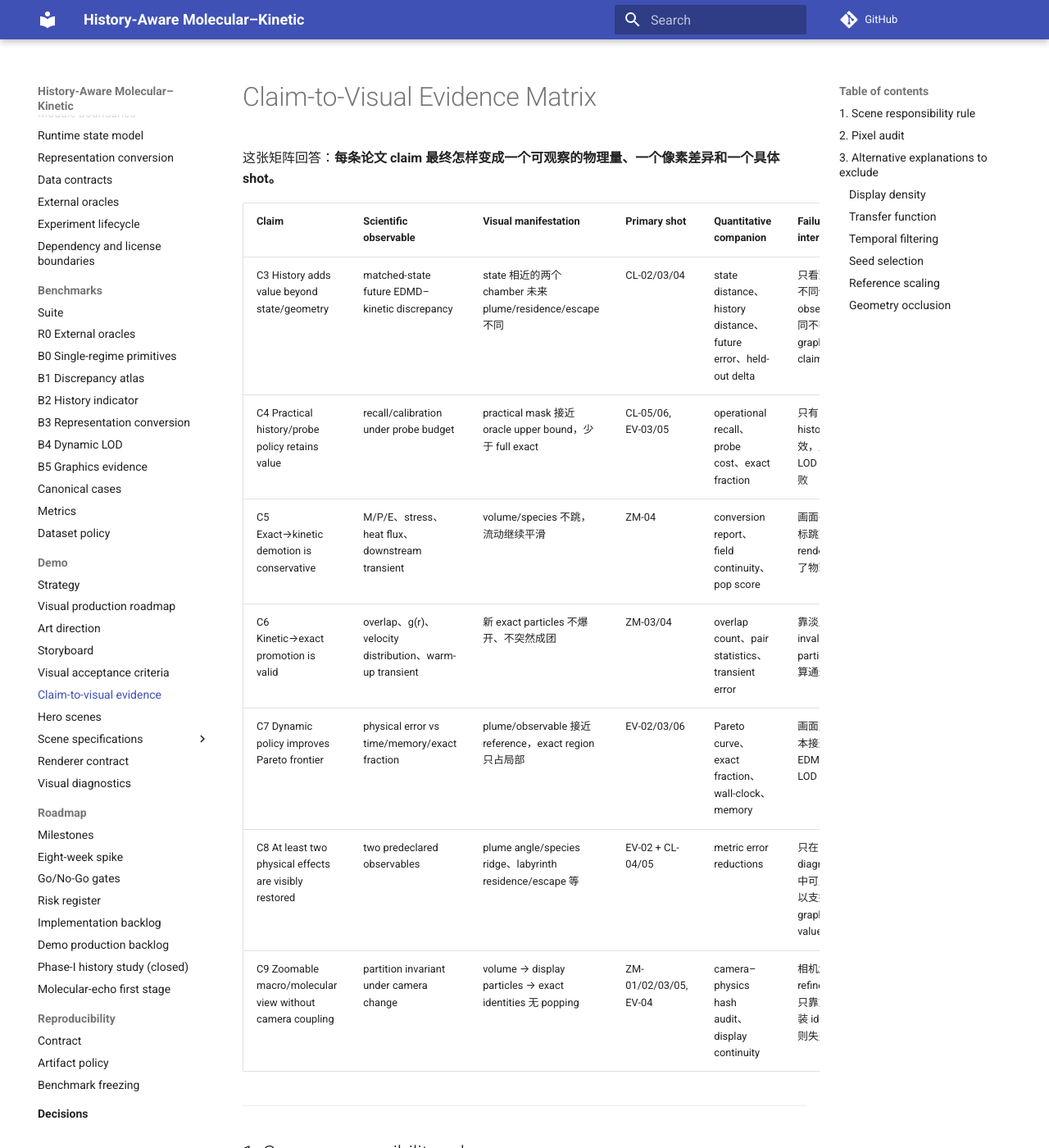
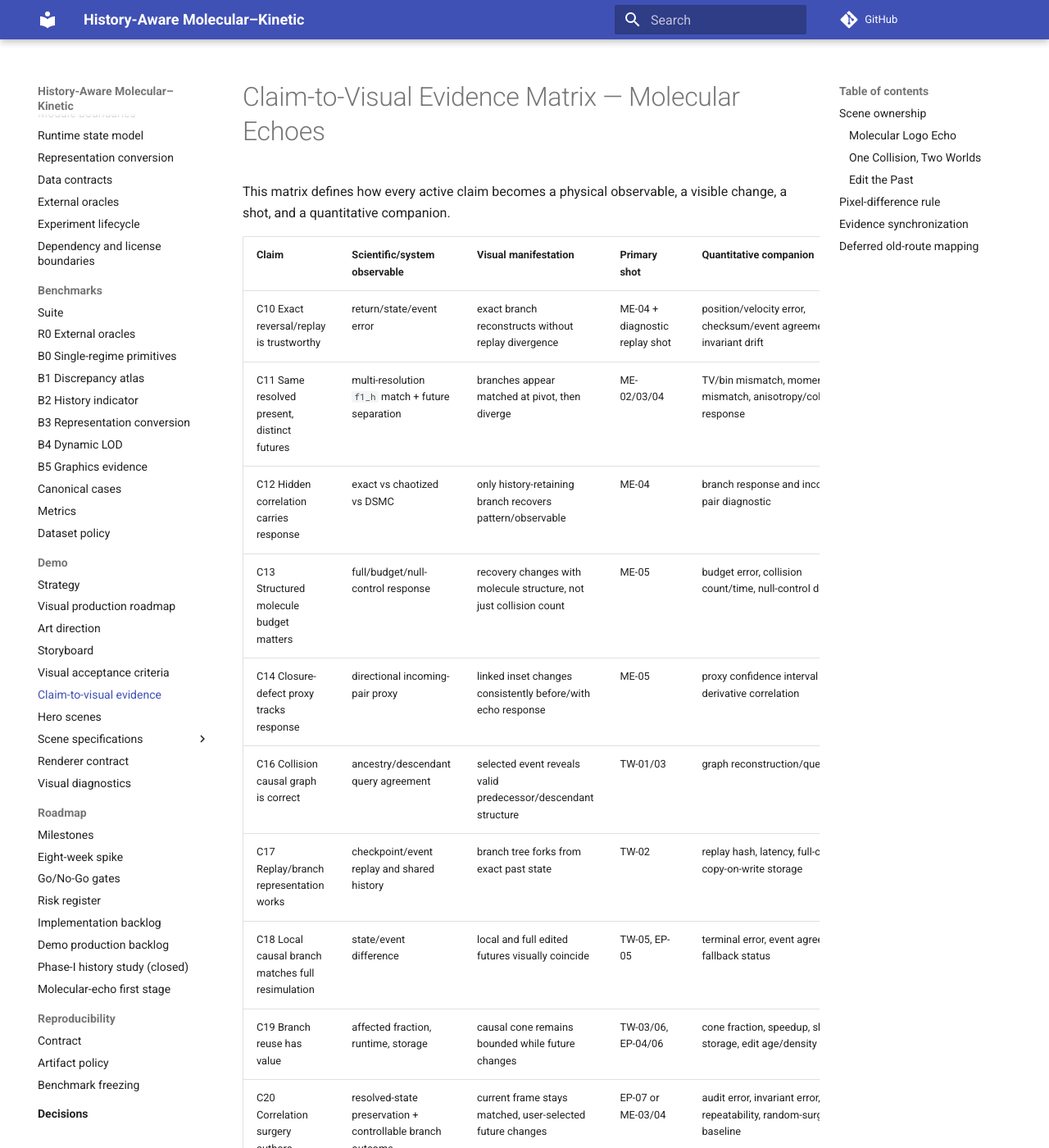
Before and after one commit to jandan138/history-aware-molecular-kinetic, an MkDocs documentation site: the page built from docs/demos/claim-to-visual-evidence.md, in a window 1280 px wide and 1400 px high. Shown: the whole window at 82% size. Built offline with MkDocs 1.6.1 and Material for MkDocs 9.7.7, drawn with Linux system fonts in a browser that asks for light colours; comment, search, counter and statistics services are not loaded; some of the changed text lies outside the part shown.

Commit message:
docs: remap active claims to Molecular Echoes visuals

````diff
--- a/docs/demos/claim-to-visual-evidence.md
+++ b/docs/demos/claim-to-visual-evidence.md
@@ -1,72 +1,59 @@
-# Claim-to-Visual Evidence Matrix
+# Claim-to-Visual Evidence Matrix — Molecular Echoes
 
-这张矩阵回答：**每条论文 claim 最终怎样变成一个可观察的物理量、一个像素差异和一个具体 shot。**
+This matrix defines how every active claim becomes a physical observable, a visible
+change, a shot, and a quantitative companion.
 
-| Claim | Scientific observable | Visual manifestation | Primary shot | Quantitative companion | Failure interpretation |
+| Claim | Scientific/system observable | Visual manifestation | Primary shot | Quantitative companion | Failure interpretation |
 |---|---|---|---|---|---|
-| C3 History adds value beyond state/geometry | matched-state future EDMD–kinetic discrepancy | state 相近的两个 chamber 未来 plume/residence/escape 不同 | CL-02/03/04 | state distance、history distance、future error、held-out delta | 只看到 graph 不同但未来 observable 不同不明显，则 graphics claim 不成立 |
-| C4 Practical history/probe policy retains value | recall/calibration under probe budget | practical mask 接近 oracle upper bound，少于 full exact | CL-05/06, EV-03/05 | operational recall、probe cost、exact fraction | 只有 oracle history 有效，则在线 LOD claim 失败 |
-| C5 Exact→kinetic demotion is conservative | M/P/E、stress、heat flux、downstream transient | volume/species 不跳，流动继续平滑 | ZM-04 | conversion report、field continuity、pop score | 画面平滑但指标跳变，说明 renderer 隐藏了物理错误 |
-| C6 Kinetic→exact promotion is valid | overlap、g(r)、velocity distribution、warm-up transient | 新 exact particles 不爆开、不突然成团 | ZM-03/04 | overlap count、pair statistics、transient error | 靠淡入隐藏 invalid particles，不算通过 |
-| C7 Dynamic policy improves Pareto frontier | physical error vs time/memory/exact fraction | plume/observable 接近 reference，exact region 只占局部 | EV-02/03/06 | Pareto curve、exact fraction、wall-clock、memory | 画面更好但成本接近 full EDMD，则 LOD 价值不足 |
-| C8 At least two physical effects are visibly restored | two predeclared observables | plume angle/species ridge、labyrinth residence/escape 等 | EV-02 + CL-04/05 | metric error reductions | 只在 diagnostics 中可见，不足以支撑 SIG graphics value |
-| C9 Zoomable macro/molecular view without camera coupling | partition invariant under camera change | volume → display particles → exact identities 无 popping | ZM-01/02/03/05, EV-04 | camera–physics hash audit、display continuity | 相机触发 refinement 或只靠重采样伪装 identity，则失败 |
+| C10 Exact reversal/replay is trustworthy | return/state/event error | exact branch reconstructs without replay divergence | ME-04 + diagnostic replay shot | position/velocity error, checksum/event agreement, invariant drift | backward video or state snapping is not evidence |
+| C11 Same resolved present, distinct futures | multi-resolution `f1_h` match + future separation | branches appear matched at pivot, then diverge | ME-02/03/04 | TV/bin mismatch, moment mismatch, anisotropy/color response | obvious pivot mismatch explains the future |
+| C12 Hidden correlation carries response | exact vs chaotized vs DSMC | only history-retaining branch recovers pattern/observable | ME-04 | branch response and incoming-pair diagnostic | difference disappears across seeds/resolutions |
+| C13 Structured molecule budget matters | full/budget/null-control response | recovery changes with molecule structure, not just collision count | ME-05 | budget error, collision count/time, null-control delta | count-matched random suppression explains result |
+| C14 Closure-defect proxy tracks response | directional incoming-pair proxy | linked inset changes consistently before/with echo response | ME-05 | proxy confidence interval and derivative correlation | post-hoc diagnostic with inconsistent direction |
+| C16 Collision causal graph is correct | ancestry/descendant query agreement | selected event reveals valid predecessor/descendant structure | TW-01/03 | graph reconstruction/query tests | graph is decorative or omits repeated events |
+| C17 Replay/branch representation works | checkpoint/event replay and shared history | branch tree forks from exact past state | TW-02 | replay hash, latency, full-copy vs copy-on-write storage | hidden full-frame duplication or silent divergence |
+| C18 Local causal branch matches full resimulation | state/event difference | local and full edited futures visually coincide | TW-05, EP-05 | terminal error, event agreement, fallback status | local branch misses dependencies |
+| C19 Branch reuse has value | affected fraction, runtime, storage | causal cone remains bounded while future changes | TW-03/06, EP-04/06 | cone fraction, speedup, shared storage, edit age/density | cone immediately global or no benefit over full replay |
+| C20 Correlation surgery authors alternate futures | resolved-state preservation + controllable branch outcome | current frame stays matched, user-selected future changes | EP-07 or ME-03/04 | audit error, invariant error, control repeatability, random-surgery baseline | current-frame mismatch or uncontrolled randomness |
+| C21 New graphics workflow | task completion and novel result | user rewinds, edits, branches, and compares futures | TW sequence + EP sequence | interaction latency, task log, prior-art comparison | footage reducible to backward playback/keyframing |
+| C22 Reproducible visual evidence | manifest completeness | neutral and hero versions tell same story | all | branch/run/edit/camera/renderer hashes | manual or method-specific compositing creates result |
 
----
+## Scene ownership
 
-## 1. Scene responsibility rule
+### Molecular Logo Echo
 
-- **Expansion into Vacuum** 不负责证明 C3 的全部因果性；它主要证明 C7/C8/C9 和视觉上限。
-- **Correlation Labyrinth** 不负责做最漂亮 teaser；它主要证明 C3/C4。
-- **Zoomable Mixing Chamber** 不负责证明 history-aware refinement 必要；它主要证明 C5/C6/C9。
+Owns C10–C14 and the first-page scientific hook.
 
-场景职责分离可以防止每个 Hero Scene 都变成塞满所有 overlay 的大杂烩。
+### One Collision, Two Worlds
 
----
+Owns C16–C19 and the core branch algorithm.
 
-## 2. Pixel audit
+### Edit the Past
 
-每个 primary panel 在冻结前填写：
+Owns C18–C21 and the system/interaction/performance story.
+
+## Pixel-difference rule
+
+A physical claim must remain visible with graph overlays and diagnostics disabled.
+The overlays may explain where the difference came from, but they cannot be the only
+difference.
+
+## Evidence synchronization
+
+For each primary comparison, the following must refer to the same branch family and
+frame time:
 
 ```text
-claim_id:
-run_id:
-artifact_hashes:
-physical_observable:
-expected_pixel_change:
-camera_hash:
-comparison_lock_hash:
-renderer_hash:
-metric_version:
-alternative_explanation:
+rendered frame
+branch/edit manifest
+metric report
+causal-cone report
+full-resimulation reference
+camera/renderer config
 ```
 
-若无法写出 `expected_pixel_change`，说明该 claim 还没有真正映射到图形证据。
+## Deferred old-route mapping
 
----
-
-## 3. Alternative explanations to exclude
-
-### Display density
-
-粒子更密会让 plume 或 mixing 看起来更“丰富”。必须锁定或报告有效显示密度。
-
-### Transfer function
-
-不同 opacity curve 会改变 apparent plume width。必须锁定。
-
-### Temporal filtering
-
-强滤波会让 proposed 看起来更稳定。必须共享。
-
-### Seed selection
-
-随机气体视觉差异可能来自 seed。Hero frame 的选择规则必须预注册，主结论使用 ensemble metric。
-
-### Reference scaling
-
-降尺度 full EDMD 不是自动 ground truth。必须声明分辨率和 convergence status。
-
-### Geometry occlusion
-
-不同相机或 cutaway 可能暴露/隐藏差异。Primary comparison 锁定相机。
+The previous C3–C9 mappings to Correlation Labyrinth, Zoomable Mixing, and Expansion
+into Vacuum are historical/deferred. They must not appear in the active paper or
+teaser unless a future ADR reopens the LOD route.
````
